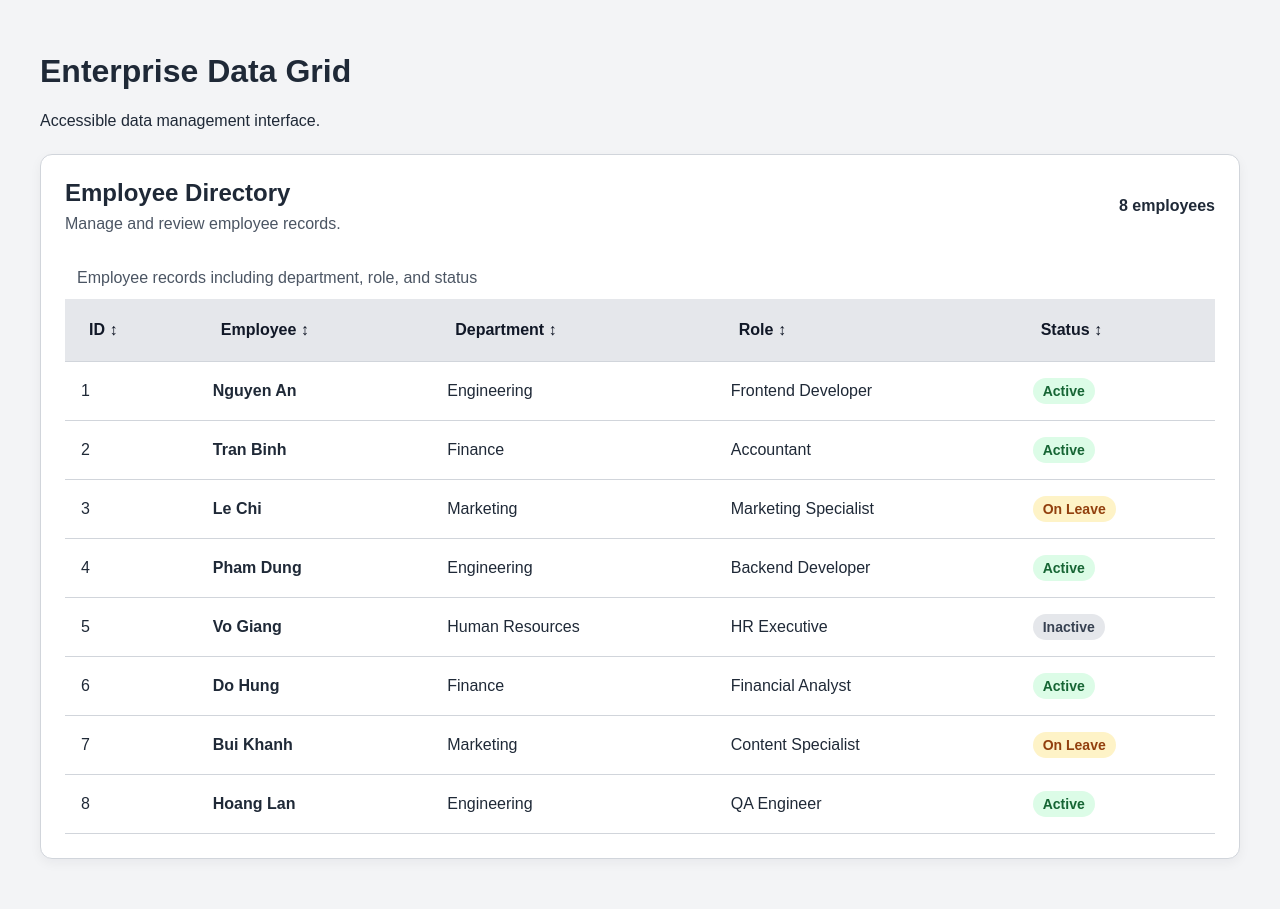
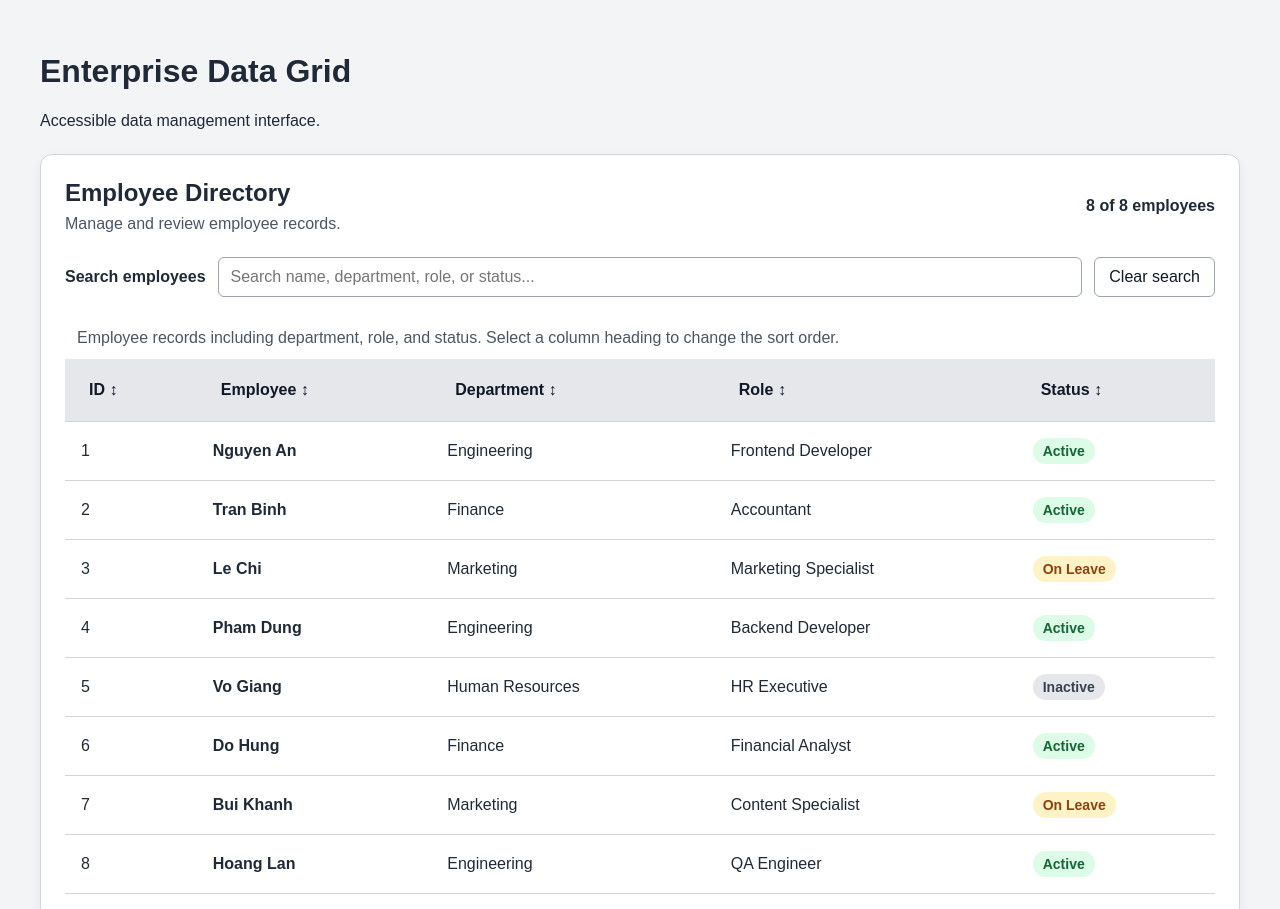
Before and after one commit to nguyenphandanghuy/HW1-Enterprise-Data-Grid, a website built with Vite: page index.html in a window 1280 px wide. Shown: the top 909 px of the page. Built offline with nearby package versions, Linux system fonts and the light colour scheme.

Commit message:
feat(ui): implement employee search and accessible sorting

```diff
--- a/src/main.js
+++ b/src/main.js
@@ -2,48 +2,144 @@
 import "./style.css";
 
 const employees = [
-  { id: 1, name: "Nguyen An", department: "Engineering", role: "Frontend Developer", status: "Active" },
-  { id: 2, name: "Tran Binh", department: "Finance", role: "Accountant", status: "Active" },
-  { id: 3, name: "Le Chi", department: "Marketing", role: "Marketing Specialist", status: "On Leave" },
-  { id: 4, name: "Pham Dung", department: "Engineering", role: "Backend Developer", status: "Active" },
-  { id: 5, name: "Vo Giang", department: "Human Resources", role: "HR Executive", status: "Inactive" },
-  { id: 6, name: "Do Hung", department: "Finance", role: "Financial Analyst", status: "Active" },
-  { id: 7, name: "Bui Khanh", department: "Marketing", role: "Content Specialist", status: "On Leave" },
-  { id: 8, name: "Hoang Lan", department: "Engineering", role: "QA Engineer", status: "Active" }
+  {
+    id: 1,
+    name: "Nguyen An",
+    department: "Engineering",
+    role: "Frontend Developer",
+    status: "Active"
+  },
+  {
+    id: 2,
+    name: "Tran Binh",
+    department: "Finance",
+    role: "Accountant",
+    status: "Active"
+  },
+  {
+    id: 3,
+    name: "Le Chi",
+    department: "Marketing",
+    role: "Marketing Specialist",
+    status: "On Leave"
+  },
+  {
+    id: 4,
+    name: "Pham Dung",
+    department: "Engineering",
+    role: "Backend Developer",
+    status: "Active"
+  },
+  {
+    id: 5,
+    name: "Vo Giang",
+    department: "Human Resources",
+    role: "HR Executive",
+    status: "Inactive"
+  },
+  {
+    id: 6,
+    name: "Do Hung",
+    department: "Finance",
+    role: "Financial Analyst",
+    status: "Active"
+  },
+  {
+    id: 7,
+    name: "Bui Khanh",
+    department: "Marketing",
+    role: "Content Specialist",
+    status: "On Leave"
+  },
+  {
+    id: 8,
+    name: "Hoang Lan",
+    department: "Engineering",
+    role: "QA Engineer",
+    status: "Active"
+  }
 ];
 
 const app = document.querySelector("#app");
 
 app.innerHTML = `
-  <section class="data-grid-section" aria-labelledby="grid-heading">
+  <section
+    class="data-grid-section"
+    aria-labelledby="grid-heading"
+  >
     <div class="grid-header">
       <div>
         <h2 id="grid-heading">Employee Directory</h2>
         <p>Manage and review employee records.</p>
       </div>
-      <span id="record-count" aria-live="polite"></span>
+
+      <span id="record-count" aria-live="polite">
+        Loading employees...
+      </span>
+    </div>
+
+    <div class="grid-toolbar">
+      <label for="employee-search">
+        Search employees
+      </label>
+
+      <input
+        id="employee-search"
+        type="search"
+        placeholder="Search name, department, role, or status..."
+        autocomplete="off"
+        aria-describedby="search-help"
+      />
+
+      <button
+        id="clear-search"
+        type="button"
+      >
+        Clear search
+      </button>
+
+      <span id="search-help" class="visually-hidden">
+        Search by employee ID, name, department, role, or status.
+      </span>
     </div>
 
     <div class="table-wrapper">
       <table>
-        <caption>Employee records including department, role, and status</caption>
+        <caption>
+          Employee records including department, role, and status.
+          Select a column heading to change the sort order.
+        </caption>
 
         <thead>
           <tr>
+            <th scope="col" aria-sort="ascending">
+              <button type="button" data-sort="id">
+                ID ↕
+              </button>
+            </th>
+
             <th scope="col">
-      <button type="button" data-sort="id">ID ↕</button>
+              <button type="button" data-sort="name">
+                Employee ↕
+              </button>
             </th>
+
             <th scope="col">
-      <button type="button" data-sort="name">Employee ↕</button>
+              <button type="button" data-sort="department">
+                Department ↕
+              </button>
             </th>
+
             <th scope="col">
-      <button type="button" data-sort="department">Department ↕</button>
+              <button type="button" data-sort="role">
+                Role ↕
+              </button>
             </th>
+
             <th scope="col">
-      <button type="button" data-sort="role">Role ↕</button>
-    </th>
-    <th scope="col">
-      <button type="button" data-sort="status">Status ↕</button>
+              <button type="button" data-sort="status">
+                Status ↕
+              </button>
             </th>
           </tr>
         </thead>
@@ -54,65 +150,157 @@ app.innerHTML = `
   </section>
 `;
 
-
 const tbody = document.querySelector("#employee-rows");
 const recordCount = document.querySelector("#record-count");
+const searchInput = document.querySelector("#employee-search");
+const clearSearchButton = document.querySelector("#clear-search");
+const sortButtons = document.querySelectorAll("button[data-sort]");
 
 let sortKey = "id";
 let sortDirection = "asc";
+let searchQuery = "";
 
 function renderRows() {
-  const sortedEmployees = [...employees].sort((a, b) => {
+  // Filter employees according to the search query.
+
+const filteredEmployees = employees.filter((employee) => {
+  const query = searchQuery.trim().toLowerCase();
+
+  if (!query) {
+    return true;
+  }
+
+  // Match status as a complete value.
+  if (
+    ["active", "inactive", "on leave"].includes(query)
+  ) {
+    if (employee.status.toLowerCase() === query) {
+      return true;
+    }
+
+    // Do not match "Active" inside "Inactive".
+    if (
+      query === "active" &&
+      employee.status.toLowerCase() === "inactive"
+    ) {
+      return false;
+    }
+  }
+
+  const searchableText = [
+    employee.id,
+    employee.name,
+    employee.department,
+    employee.role
+  ]
+    .join(" ")
+    .toLowerCase();
+
+  return searchableText.includes(query);
+});
+
+  // Sort the filtered employees.
+  const sortedEmployees = [...filteredEmployees].sort((a, b) => {
     const valueA = a[sortKey];
     const valueB = b[sortKey];
 
     let comparison;
 
-    if (typeof valueA === "number" && typeof valueB === "number") {
+    if (
+      typeof valueA === "number" &&
+      typeof valueB === "number"
+    ) {
       comparison = valueA - valueB;
     } else {
-      comparison = String(valueA).localeCompare(String(valueB));
+      comparison = String(valueA).localeCompare(
+        String(valueB),
+        undefined,
+        { sensitivity: "base" }
+      );
     }
 
-    return sortDirection === "asc" ? comparison : -comparison;
+    return sortDirection === "asc"
+      ? comparison
+      : -comparison;
   });
 
-  tbody.innerHTML = sortedEmployees.map(employee => `
+  // Display a message when no employees match.
+  if (sortedEmployees.length === 0) {
+    tbody.innerHTML = `
+      <tr>
+        <td colspan="5" class="empty-state">
+          No employees found. Try another search.
+        </td>
+      </tr>
+    `;
+  } else {
+    // Render the employee rows.
+    tbody.innerHTML = sortedEmployees
+      .map((employee) => {
+        const statusClass = employee.status
+          .toLowerCase()
+          .replaceAll(" ", "-");
+
+        return `
           <tr>
             <td>${employee.id}</td>
-      <th scope="row">${employee.name}</th>
+
+            <th scope="row">
+              ${employee.name}
+            </th>
+
             <td>${employee.department}</td>
+
             <td>${employee.role}</td>
+
             <td>
-        <span class="status status-${employee.status.toLowerCase().replaceAll(" ", "-")}">
+              <span class="status status-${statusClass}">
                 ${employee.status}
               </span>
             </td>
           </tr>
-  `).join("");
+        `;
+      })
+      .join("");
+  }
 
-  recordCount.textContent = `${employees.length} employees`;
+  // Announce the current result count.
+  recordCount.textContent =
+    `${sortedEmployees.length} of ${employees.length} employees`;
 
-  document.querySelectorAll("thead button[data-sort]").forEach(button => {
-    const isCurrent = button.dataset.sort === sortKey;
+  // Update sorting information for assistive technology.
+  sortButtons.forEach((button) => {
+    const isCurrentSort = button.dataset.sort === sortKey;
+    const columnHeader = button.closest("th");
+
+    if (isCurrentSort) {
+      columnHeader.setAttribute(
+        "aria-sort",
+        sortDirection === "asc" ? "ascending" : "descending"
+      );
+    } else {
+      columnHeader.removeAttribute("aria-sort");
+    }
+
     button.setAttribute(
       "aria-label",
-      `Sort by ${button.dataset.sort}${isCurrent ? `, currently ${sortDirection === "asc" ? "ascending" : "descending"}` : ""}`
-    );
-
-    button.setAttribute(
-      "aria-pressed",
-      String(isCurrent)
+      `Sort by ${button.dataset.sort}, ${
+        isCurrentSort
+          ? `currently ${sortDirection === "asc" ? "ascending" : "descending"}`
+          : "not currently sorted"
+      }`
     );
   });
 }
 
-document.querySelectorAll("thead button[data-sort]").forEach(button => {
+// Sort when a column heading is clicked.
+sortButtons.forEach((button) => {
   button.addEventListener("click", () => {
     const selectedKey = button.dataset.sort;
 
     if (sortKey === selectedKey) {
-      sortDirection = sortDirection === "asc" ? "desc" : "asc";
+      sortDirection =
+        sortDirection === "asc" ? "desc" : "asc";
     } else {
       sortKey = selectedKey;
       sortDirection = "asc";
@@ -122,4 +310,19 @@ document.querySelectorAll("thead button[data-sort]").forEach(button => {
   });
 });
 
+// Filter while the user types.
+searchInput.addEventListener("input", () => {
+  searchQuery = searchInput.value.trim().toLowerCase();
   renderRows();
+});
+
+// Clear the search field and restore all employees.
+clearSearchButton.addEventListener("click", () => {
+  searchInput.value = "";
+  searchQuery = "";
+  renderRows();
+  searchInput.focus();
+});
+
+// Initial render.
+renderRows();
--- a/src/style.css
+++ b/src/style.css
@@ -159,3 +159,84 @@ thead button[data-sort]:focus-visible {
   outline: 3px solid #1d4ed8;
   outline-offset: 2px;
 }
+
+/* Search toolbar */
+.grid-toolbar {
+  display: flex;
+  flex-wrap: wrap;
+  align-items: center;
+  gap: 12px;
+  margin-bottom: 20px;
+}
+
+.grid-toolbar label {
+  font-weight: 700;
+}
+
+#employee-search {
+  flex: 1;
+  min-width: 240px;
+  padding: 10px 12px;
+  border: 1px solid #9ca3af;
+  border-radius: 6px;
+  font: inherit;
+}
+
+#clear-search {
+  padding: 10px 14px;
+  border: 1px solid #9ca3af;
+  border-radius: 6px;
+  background: #fff;
+  color: #111827;
+  font: inherit;
+  cursor: pointer;
+}
+
+#clear-search:hover {
+  background: #e5e7eb;
+}
+
+/* Sort buttons */
+thead button[data-sort] {
+  padding: 6px 8px;
+  border: 0;
+  border-radius: 4px;
+  background: transparent;
+  color: #111827;
+  font: inherit;
+  font-weight: 700;
+  text-align: left;
+  cursor: pointer;
+}
+
+thead button[data-sort]:hover {
+  background: #d1d5db;
+}
+
+/* Keyboard focus */
+thead button[data-sort]:focus-visible,
+#employee-search:focus-visible,
+#clear-search:focus-visible {
+  outline: 3px solid #1d4ed8;
+  outline-offset: 3px;
+}
+
+/* Empty search results */
+.empty-state {
+  padding: 28px 16px;
+  color: #4b5563;
+  text-align: center;
+}
+
+/* Accessible text hidden visually */
+.visually-hidden {
+  position: absolute;
+  width: 1px;
+  height: 1px;
+  padding: 0;
+  margin: -1px;
+  overflow: hidden;
+  clip: rect(0, 0, 0, 0);
+  white-space: nowrap;
+  border: 0;
+}
```
Lines whose indentation alone changed are shown as unchanged.
